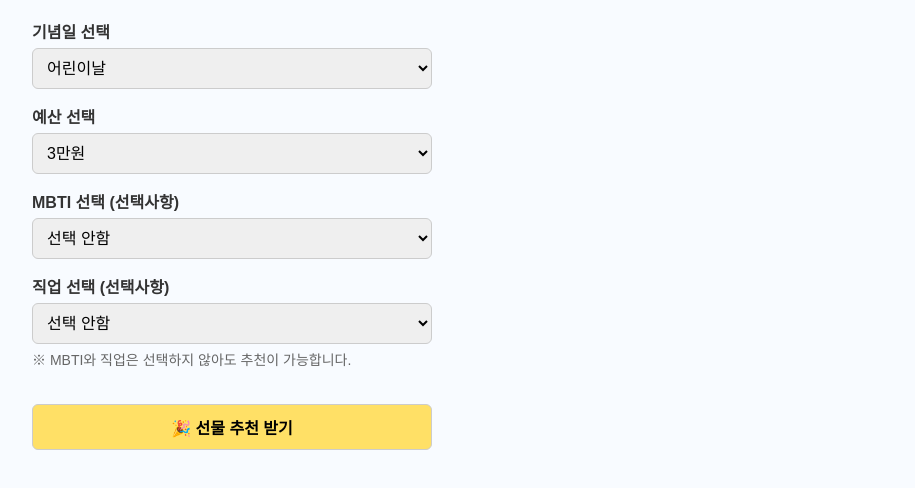
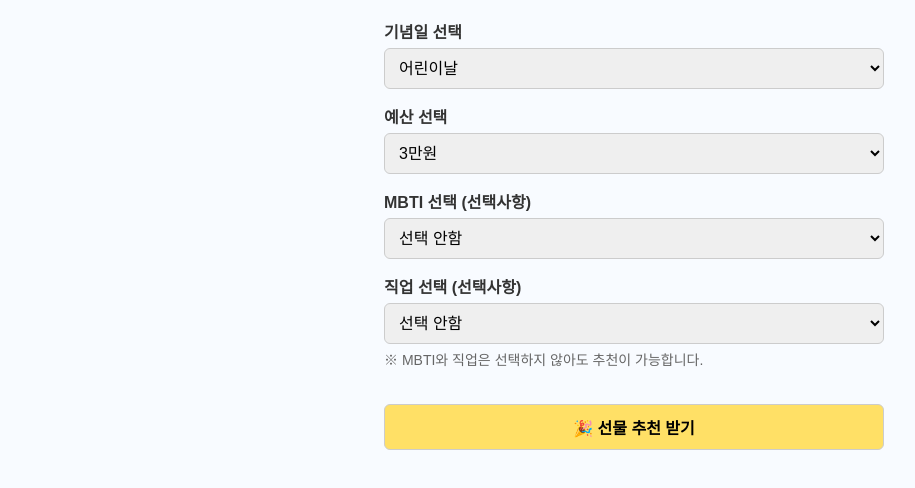
Before and after one commit to Blueknot-s/gift-recommend-may, a plain HTML site: page index.html in a window 1280 px wide. Shown: the part 108-596 px from the top of the page, without its empty margins (6-921 px from the left). Drawn offline with Linux system fonts and the light colour scheme.

Commit message:
Update index.html

```diff
--- a/index.html
+++ b/index.html
@@ -3,29 +3,60 @@
 <html lang="ko">
 <head>
   <meta charset="UTF-8" />
-  <title>5월 선물 추천기 | 전체 기념일 + MBTI/직업</title>
+  <title>5월 선물 추천기 | 전체 기념일 + MBTI/직업 + 가운데 정렬</title>
   <meta name="viewport" content="width=device-width, initial-scale=1.0" />
-  <meta name="description" content="어린이날, 어버이날, 스승의날, 부부의날, 성년의날 맞춤 선물 추천기! MBTI와 직업도 선택 가능!">
+  <meta name="description" content="모바일/PC 최적화! 기념일별 선물 추천기. MBTI와 직업도 선택 가능!">
   <style>
-    body { font-family: Arial, sans-serif; background: #f8fbff; padding: 30px; color: #333; }
-    h1 { text-align: center; color: #0077aa; }
-    label { font-weight: bold; display: block; margin-top: 15px; }
+    body {
+      font-family: Arial, sans-serif;
+      background: #f8fbff;
+      padding: 30px 20px;
+      color: #333;
+    }
+    .wrapper {
+      max-width: 500px;
+      margin: 0 auto;
+    }
+    h1 {
+      text-align: center;
+      color: #0077aa;
+    }
+    label {
+      font-weight: bold;
+      display: block;
+      margin-top: 15px;
+    }
     select, button {
-      padding: 10px; margin-top: 5px; font-size: 16px;
-      width: 100%; max-width: 400px; border-radius: 6px; border: 1px solid #ccc;
+      padding: 10px;
+      margin-top: 5px;
+      font-size: 16px;
+      width: 100%;
+      border-radius: 6px;
+      border: 1px solid #ccc;
     }
     button {
-      background-color: #ffe066; font-weight: bold;
-      margin-top: 20px; cursor: pointer;
+      background-color: #ffe066;
+      font-weight: bold;
+      margin-top: 20px;
+      cursor: pointer;
     }
     .result {
-      background: #fff; padding: 20px; border-radius: 10px;
-      box-shadow: 0 0 10px rgba(0,0,0,0.1); margin-top: 30px;
+      background: #fff;
+      padding: 20px;
+      border-radius: 10px;
+      box-shadow: 0 0 10px rgba(0,0,0,0.1);
+      margin-top: 30px;
     }
-    .note { font-size: 14px; color: #666; margin-top: 5px; margin-bottom: 15px; }
+    .note {
+      font-size: 14px;
+      color: #666;
+      margin-top: 5px;
+      margin-bottom: 15px;
+    }
   </style>
 </head>
 <body>
+  <div class="wrapper">
     <h1>🎁 5월 선물 추천 생성기</h1>
 
     <label for="occasion">기념일 선택</label>
@@ -68,6 +99,7 @@
     <div class="result" id="result" style="display:none">
       <h3>추천 선물:</h3>
       <ul id="giftOutput"></ul>
+    </div>
   </div>
 
   <script>
```
Lines whose indentation alone changed are shown as unchanged.
